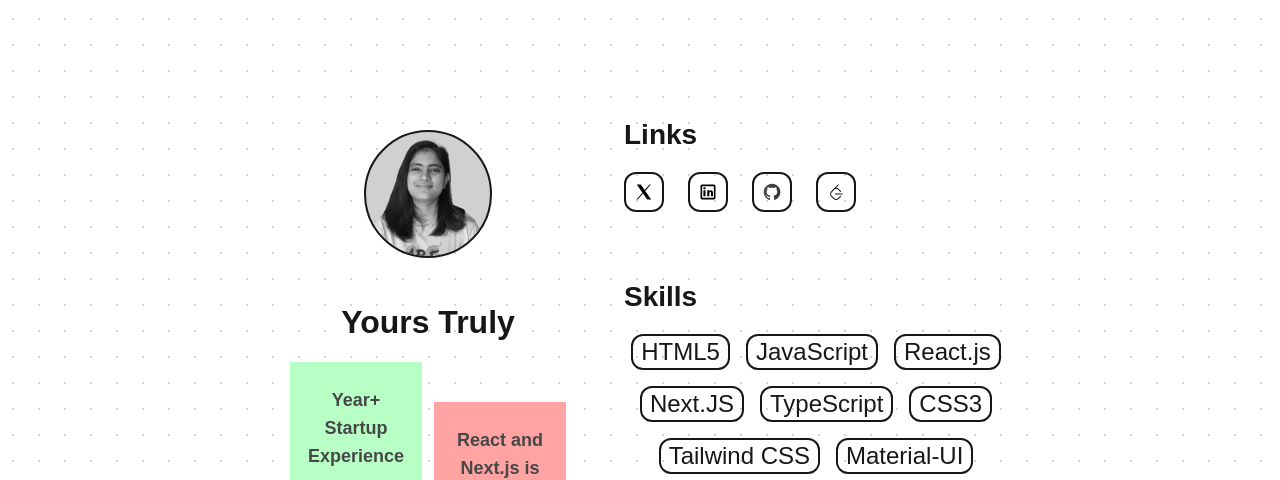
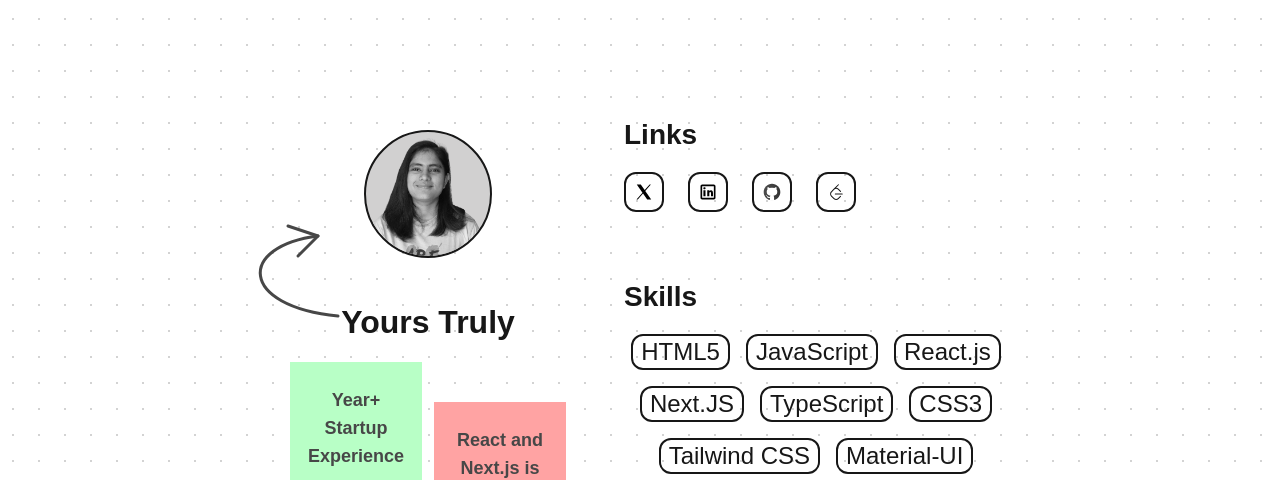
Before and after one commit to JuvitaSaini09/portfolio, a Next.js app: page / in a window 1280 px wide. Shown: the part 1060-1540 px from the top of the page. Built offline with nearby package versions, Linux system fonts and the light colour scheme; a web font is replaced by a local one.

Commit message:
added svg for curved line

```diff
--- /dev/null
+++ b/src/components/atoms/CurvedArrow.tsx
@@ -0,0 +1,45 @@
+"use client";
+
+import { motion, useInView } from "framer-motion";
+import { useRef } from "react";
+
+const CurvedArrow = () => {
+    const ref = useRef(null);
+    const isInView = useInView(ref, { once: true, amount: 0.5 });
+    return (
+        <motion.svg
+            className="w-full max-w-md"
+            ref={ref}
+        >
+            <motion.path
+                d="M150 100 C 50 90, 50 30,130 20"
+                stroke="#474747"
+                strokeWidth="3"
+                strokeLinecap="round"
+                fill="transparent"
+                initial={{ pathLength: 0 }}
+                // animate={{ pathLength: 1 }}
+                animate={isInView ? { pathLength: 1 } : {}}
+
+                transition={{ duration: 1, ease: "easeInOut" }}
+            />
+            <motion.path
+                d="M100 10 L 130 20 L 110 40"
+                stroke="#474747"
+                strokeWidth="3"
+                strokeLinecap="round"
+                strokeLinejoin="round"
+                fill="transparent"
+                initial={{ pathLength: 0, opacity: 0 }}
+                // animate={{ pathLength: 1, opacity: 1 }}
+                animate={isInView ? { pathLength: 1, opacity: 1 } : {}}
+
+                transition={{ duration: 1, ease: "easeInOut", delay: 0.8 }}
+            />
+
+
+        </motion.svg>
+    );
+};
+
+export default CurvedArrow;
--- a/src/components/molecules/AboutSection.tsx
+++ b/src/components/molecules/AboutSection.tsx
@@ -8,6 +8,7 @@ import Skills from "../atoms/Skills";
 import Socials from "../atoms/Socials";
 import FadeUp from "../atoms/FadeUp";
 import TiltIn from "../atoms/TiltIn";
+import CurvedArrow from "../atoms/CurvedArrow";
 
 export function AboutSection() {
     return (
@@ -15,7 +16,7 @@ export function AboutSection() {
             <Title label="About" />
             <div className="flex flex-col md:flex-row gap-10 px-4">
                 <div className="flex flex-col gap-16 md:gap-4 p-4  mb-40 md:mb-0">
-                    <div className="flex flex-col items-center gap-10 ">
+                    <div className="flex flex-col items-center gap-10 relative">
                         <FadeUp>
                             <div className="border-2 rounded-full h-32 w-32 overflow-hidden bg-[#d1d0d0]">
                                 <Image
@@ -29,6 +30,10 @@ export function AboutSection() {
                         <FadeUp>
                             <p className="text-[32px] font-bold">Yours Truly</p>
                         </FadeUp>
+
+                        <div className="absolute bottom-[-20px] left-[-30px] md:bottom-[-20px] md:left-[-100px]">
+                            <CurvedArrow />
+                        </div>
 
                     </div>
 
@@ -76,8 +81,6 @@ export function AboutSection() {
 
                         </div>
                     </div>
-
-
                 </div>
 
                 <div className="flex flex-col gap-16 items-center md:items-start">
```
